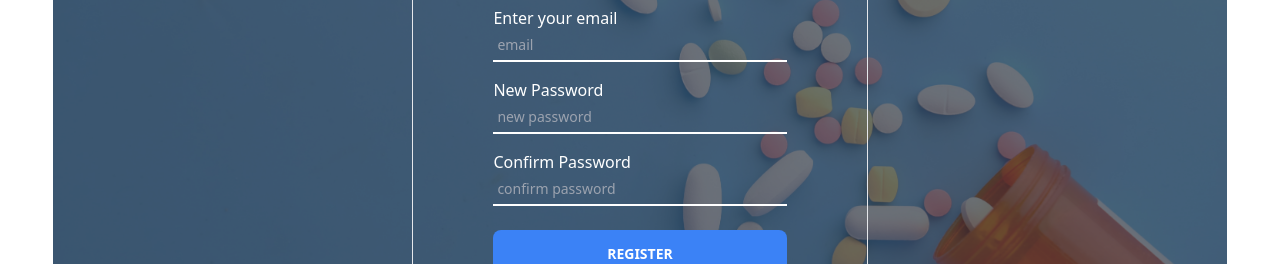
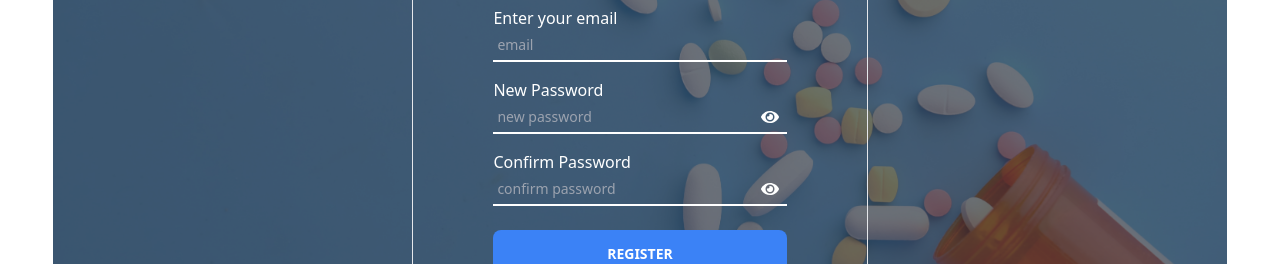
Before and after one commit to NafisOfficial/Hospital-management-system, a React (Vite) app: page /register in a window 1280 px wide. Shown: the part 298-562 px from the top of the page. Built offline with nearby package versions, Linux system fonts and the light colour scheme; no server answers.

Commit message:
show pass and hide pass done

```diff
--- a/src/Pages/Login/Login.jsx
+++ b/src/Pages/Login/Login.jsx
@@ -1,25 +1,26 @@
-import React, { useContext } from "react";
+import React, { useContext, useState } from "react";
 import bg from "../../assets/Photos/Login/background2.jpg";
 import { Link } from "react-router-dom";
 import { FcGoogle } from "react-icons/fc";
 import { AuthContext } from "../../Providers/AuthProviders";
 import { GoogleAuthProvider } from "firebase/auth";
+import { FaEye, FaEyeSlash } from "react-icons/fa";
 
 const Login = () => {
+  const [showNewPassword, setShowNewPassword] = useState(false);
+  const { popUpSingIn } = useContext(AuthContext);
 
-  const {popUpSingIn} = useContext(AuthContext);
-
-  const signInWithGoogle=(event)=>{
+  const signInWithGoogle = (event) => {
     event.preventDefault();
     const googleProvider = new GoogleAuthProvider();
     popUpSingIn(googleProvider)
-    .then((result)=>{
+      .then((result) => {
         console.log(result);
       })
-    .catch((error)=>{
+      .catch((error) => {
         console.log(error.message);
-    })
-  }
+      });
+  };
 
   const handleLogin = (event) => {
     event.preventDefault();
@@ -50,15 +51,31 @@ const Login = () => {
               />
             </div>
             <div className="form-control">
+              <div className="form-control relative">
                 <label className="label">
                   <span className="label-text text-white">Password</span>
                 </label>
                 <input
-                type="password"
+                  type={showNewPassword?`text`:`password`}
                   placeholder="password"
                   className="input input-bordered border-white bg-transparent text-white"
                   required
                 />
+                <span
+                  onClick={() => setShowNewPassword(true)}
+                  hidden={showNewPassword}
+                  className="absolute right-2 hover:bg-slate-100/20 hover:rounded-lg p-1 bottom-3"
+                >
+                  <FaEye className="text-lg text-white" />
+                </span>
+                <span
+                  hidden={!showNewPassword}
+                  onClick={() => setShowNewPassword(false)}
+                  className="absolute right-2 hover:bg-slate-100/20 hover:rounded-lg p-1 bottom-3"
+                >
+                  <FaEyeSlash className="text-lg text-white" />
+                </span>
+              </div>
               <label className="label">
                 <a
                   href="#"
@@ -79,7 +96,8 @@ const Login = () => {
                 onClick={signInWithGoogle}
                 className="btn mt-3 bg-gray-700 hover:bg-transparent border-0 text-white"
               >
-                  <FcGoogle className="text-4xl"></FcGoogle> <span>Login with google</span>
+                <FcGoogle className="text-4xl"></FcGoogle>{" "}
+                <span>Login with google</span>
               </button>
             </div>
             <div className="form-control text-white">
--- a/src/Pages/Register/Register.jsx
+++ b/src/Pages/Register/Register.jsx
@@ -1,41 +1,41 @@
 import { useForm } from "react-hook-form";
 import bg from "../../assets/Photos/Login/background1.jpg";
 import { Form, Link } from "react-router-dom";
-import { useContext } from "react";
+import { useContext, useState } from "react";
 import { AuthContext } from "../../Providers/AuthProviders";
 import { updateProfile } from "firebase/auth";
-
+import { FaEye, FaEyeSlash } from "react-icons/fa";
 
 const Register = () => {
+
+  const [showNewPassword,setShowNewPassword] = useState(false);
+  const [showConfirmPassword,setShowConfirmPassword] = useState(false);
+
   const {
     register,
     handleSubmit,
     formState: { errors },
   } = useForm();
 
-  const {createUser} = useContext(AuthContext);
+  const { createUser } = useContext(AuthContext);
 
   const onSubmit = ({ name, email, newPassword, confirmPassword }) => {
-    if(newPassword === confirmPassword){
-      createUser(email,confirmPassword)
+    if (newPassword === confirmPassword) {
+      createUser(email, confirmPassword)
         .then((userCredential) => {
           const user = userCredential.user;
-        updateProfile(user,{displayName:name})
-        .then(()=>{
-
-        })
+          updateProfile(user, { displayName: name })
+            .then(() => {})
             .catch();
         })
         .catch((error) => {
           const errorMessage = error.message;
           console.log(errorMessage);
         });
-    }else{
+    } else {
       console.log("Password doesn't match");
     }
-
   };
-
 
   return (
     <div
@@ -79,36 +79,48 @@ const Register = () => {
                 />
               </div>
             </div>
-            <div className="form-control ">
             <div className="form-control">
+              <div className="form-control relative">
                 <label className="label pb-0 px-0">
                   <span className="text-white">New Password</span>
                 </label>
                 <input
-                  type="password"
+                  type={showNewPassword?`text`:`password`}
                   id="new"
                   {...register("newPassword", {
                     required: true,
-                    // password will valided later.
+                    //--------------------- password will valided later.---------------------------
                   })}
                   placeholder="new password"
                   className="input ps-1 border-0 rounded-none border-b-2 input-sm focus:outline-0 border-white bg-transparent text-white"
                   required
                 />
+                <span onClick={()=>setShowNewPassword(true)} hidden={showNewPassword} className="absolute right-1 hover:bg-slate-100/20 hover:rounded  p-1 bottom-1">
+                  <FaEye className="text-lg text-white" />
+                </span>
+                <span hidden={!showNewPassword} onClick={()=>setShowNewPassword(false)} className="absolute right-1 hover:bg-slate-100/20 hover:rounded  p-1 bottom-1">
+                  <FaEyeSlash  className="text-lg text-white" />
+                </span>
               </div>
               <p className="py-1 text-sm">{errors.newPassword?.message}</p>
-              <div className="form-control">
+              <div className="form-control relative">
                 <label className="label pb-0 px-0">
                   <span className="text-white">Confirm Password</span>
                 </label>
                 <input
-                  type="password"
+                  type={showNewPassword?`text`:`password`}
                   id="confirm"
                   {...register("confirmPassword")}
                   placeholder="confirm password"
                   className="input ps-1 border-0 rounded-none border-b-2 input-sm focus:outline-0 border-white bg-transparent text-white"
                   required
                 />
+                <span onClick={()=>setShowConfirmPassword(true)} hidden={showConfirmPassword} className="absolute right-1 hover:bg-slate-100/20 hover:rounded  p-1 bottom-1">
+                  <FaEye className="text-lg text-white" />
+                </span>
+                <span hidden={!showConfirmPassword} onClick={()=>setShowConfirmPassword(false)} className="absolute right-1 hover:bg-slate-100/20 hover:rounded  p-1 bottom-1">
+                  <FaEyeSlash  className="text-lg text-white" />
+                </span>
               </div>
               <p className="py-1 text-sm">{errors.confirmPassword?.message}</p>
             </div>
```
Lines whose indentation alone changed are shown as unchanged.
